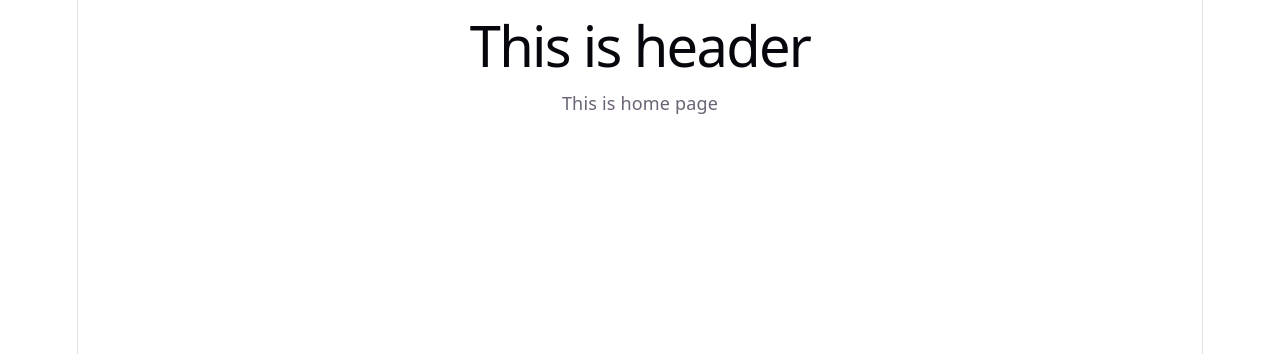
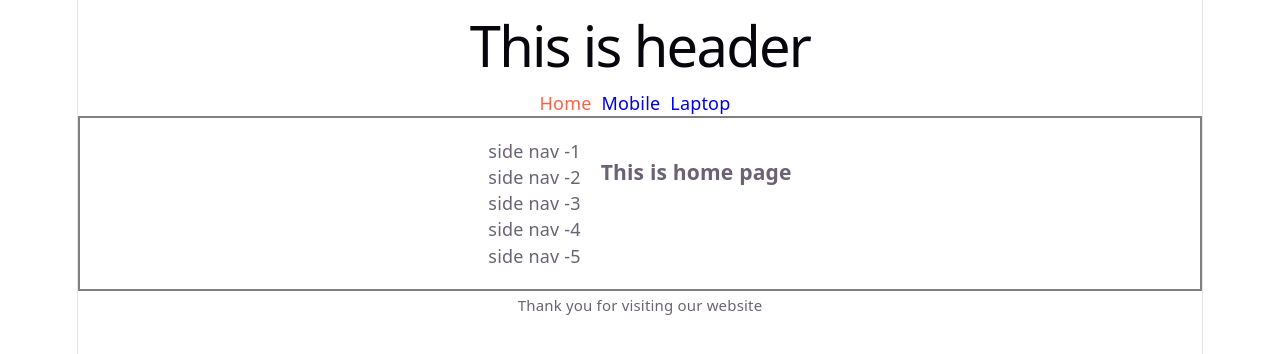
Before and after one commit to Tofazzal-13/react-router, a React (Vite) app: page / in a window 1280 px wide. Shown: the top 354 px of the page. Built offline with nearby package versions, Linux system fonts and the light colour scheme.

Commit message:
understand Nested Routing , Outlet , Link and NavLink

```diff
--- /dev/null
+++ b/src/Components/Footer/Footer.jsx
@@ -0,0 +1,11 @@
+import React from 'react';
+
+const Footer = () => {
+    return (
+        <div>
+            <p><small>Thank you for visiting our website</small></p>
+        </div>
+    );
+};
+
+export default Footer;
--- /dev/null
+++ b/src/Components/Header/Header.css
@@ -0,0 +1,8 @@
+nav a{
+    margin-right: 10px;
+    text-decoration: none;
+}
+
+nav a.active{
+    color: tomato;
+}
--- a/src/Components/Header/Header.jsx
+++ b/src/Components/Header/Header.jsx
@@ -1,9 +1,22 @@
 import React from 'react';
+import { Link, NavLink } from 'react-router';
+import "./Header.css"
 
 const Header = () => {
     return (
         <div>
             <h1>This is header</h1>
+            <nav>
+                {/* <a href="/">Home</a>
+                <a href="/mobile">Mobiles</a>
+                <a href="/laptops">Laptops</a> */}
+
+                <NavLink to="/">Home</NavLink>
+                <NavLink to="/mobile">Mobile</NavLink>
+                <NavLink to="/laptop">Laptop</NavLink>
+
+
+            </nav>
         </div>
     );
 };
--- a/src/Components/Home/Home.jsx
+++ b/src/Components/Home/Home.jsx
@@ -3,7 +3,7 @@ import React from 'react';
 const Home = () => {
     return (
         <div>
-            This is home page
+            <h3>This is home page</h3>
         </div>
     );
 };
--- /dev/null
+++ b/src/Components/Laptop/Laptop.jsx
@@ -0,0 +1,11 @@
+import React from 'react';
+
+const Laptop = () => {
+    return (
+        <div>
+            <h3>This is laptop page</h3>
+        </div>
+    );
+};
+
+export default Laptop;
--- /dev/null
+++ b/src/Components/Roots/Root.css
@@ -0,0 +1,7 @@
+.root-main{
+    display: flex;
+    gap: 20px;
+    justify-content: center;
+    border: 2px solid gray;
+    padding: 20px 0;
+}
--- a/src/Components/Roots/Roots.jsx
+++ b/src/Components/Roots/Roots.jsx
@@ -1,12 +1,19 @@
 import React from 'react';
 import Header from '../Header/Header';
 import { Outlet } from 'react-router';
+import Footer from '../Footer/Footer';
+import Sidebar from '../Sidebar/Sidebar';
+import "./Root.css"
 
 const Roots = () => {
     return (
         <div>
             <Header></Header>
-            <Outlet></Outlet>
+            <div className='root-main'>
+                <Sidebar></Sidebar>
+                <Outlet></Outlet>
+            </div>
+            <Footer></Footer>
         </div>
     );
 };
--- /dev/null
+++ b/src/Components/Sidebar/Sidebar.jsx
@@ -0,0 +1,20 @@
+import React from 'react';
+
+const Sidebar = () => {
+    return (
+     <>
+         <aside>
+         <nav>
+            <p>side nav -1</p>
+            <p>side nav -2</p>
+            <p>side nav -3</p>
+            <p>side nav -4</p>
+            <p>side nav -5</p>
+         </nav>
+       </aside>
+
+     </>
+    );
+};
+
+export default Sidebar;
--- a/src/main.jsx
+++ b/src/main.jsx
@@ -7,6 +7,7 @@ import App from './App.jsx'
 import Roots from './Components/Roots/Roots.jsx';
 import Home from './Components/Home/Home.jsx';
 import Mobile from './Components/Mobile/Mobile.jsx';
+import Laptop from './Components/Laptop/Laptop.jsx';
 
 const router = createBrowserRouter([
   {
@@ -14,7 +15,8 @@ const router = createBrowserRouter([
     Component: Roots,
     children: [
       {index: true, Component: Home},
-      {path: "mobile", Component: Mobile}
+      {path: "mobile", Component: Mobile},
+      {path: "laptop", Component: Laptop}
     ]
   },
   {
```
